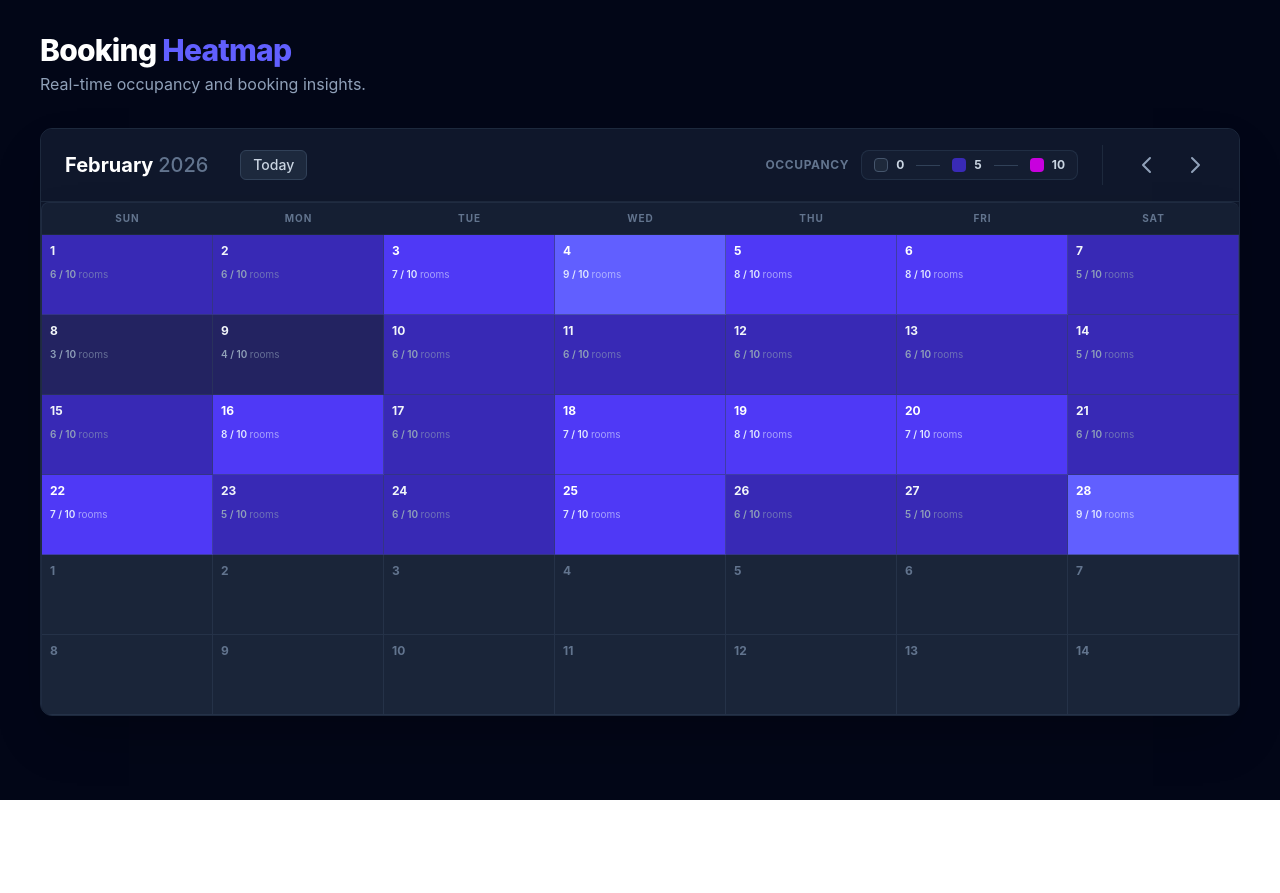
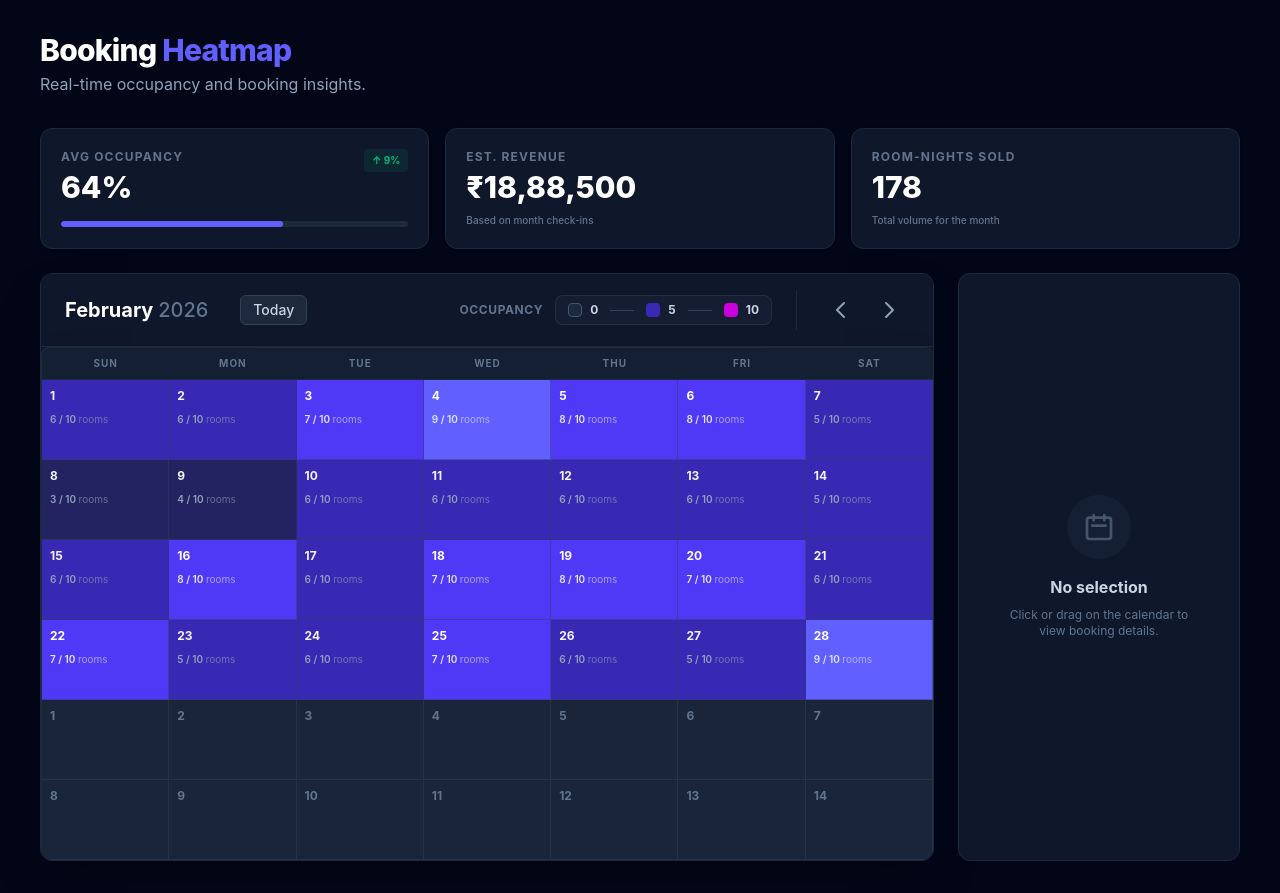
Before and after one commit to SahityaNaik/booking-calendar-heatmap, a React (Vite) app: page / in a window 1280 px wide. Before the commit the page ends 800 px from the top, so only its background shows below. Built offline with nearby package versions, Linux system fonts and the light colour scheme.

Commit message:
Implement analytical dashboard header and booking details panel

```diff
--- a/src/App.jsx
+++ b/src/App.jsx
@@ -1,45 +1,63 @@
 import { useState, useMemo } from 'react';
 import CalendarHeader from './components/CalendarHeader';
 import CalendarGrid from './components/CalendarGrid';
+import StatsHeader from './components/StatsHeader';
+import BookingDetails from './components/BookingDetails';
 import { useBookings } from './hooks/useBookings';
 import { useCalendarSelection } from './hooks/useCalendarSelection';
 import { getDaysInMonthGrid } from './utils/calendarUtils';
+import { calculateMonthlyStats, getTrendIndicator } from './utils/statsUtils';
+import { getBookingsInRange } from './utils/occupancyUtils';
 
 function App() {
-  // 1. Core State: The month we are currently viewing
-  const [viewDate, setViewDate] = useState(new Date(2026, 1, 1)); // Start at Feb 2026 as per sample data
-
-  // 2. Custom Hooks
+  const [viewDate, setViewDate] = useState(new Date(2026, 1, 1));
   const { bookings, loading, error } = useBookings();
   const selection = useCalendarSelection();
 
-  // 3. Derived State: The 42-day grid for the current view
-  const calendarGrid = useMemo(() => {
-    return getDaysInMonthGrid(viewDate.getFullYear(), viewDate.getMonth());
-  }, [viewDate]);
+  // Derived state: Grid cells
+  const calendarGrid = useMemo(() =>
+    getDaysInMonthGrid(viewDate.getFullYear(), viewDate.getMonth()),
+    [viewDate]
+  );
 
-  // 4. Navigation Handlers
-  const handlePrevMonth = () => {
-    setViewDate(new Date(viewDate.getFullYear(), viewDate.getMonth() - 1, 1));
-  };
+  // Derived state: Monthly statistics
+  const monthlyStats = useMemo(() =>
+    calculateMonthlyStats(bookings, viewDate.getFullYear(), viewDate.getMonth()),
+    [bookings, viewDate]
+  );
 
-  const handleNextMonth = () => {
-    setViewDate(new Date(viewDate.getFullYear(), viewDate.getMonth() + 1, 1));
-  };
+  // Derived state: Trend (comparing to previous month)
+  const prevMonthStats = useMemo(() => {
+    const prevDate = new Date(viewDate.getFullYear(), viewDate.getMonth() - 1, 1);
+    return calculateMonthlyStats(bookings, prevDate.getFullYear(), prevDate.getMonth());
+  }, [bookings, viewDate]);
 
-  const handleToday = () => {
-    setViewDate(new Date());
-  };
+  const trend = useMemo(() => getTrendIndicator(monthlyStats, prevMonthStats), [monthlyStats, prevMonthStats]);
+
+  // Derived state: Bookings overlapping selection
+  const selectedBookings = useMemo(() =>
+    getBookingsInRange(bookings, selection.selectionStart, selection.selectionEnd),
+    [bookings, selection.selectionStart, selection.selectionEnd]
+  );
+
+  const handlePrevMonth = () => setViewDate(new Date(viewDate.getFullYear(), viewDate.getMonth() - 1, 1));
+  const handleNextMonth = () => setViewDate(new Date(viewDate.getFullYear(), viewDate.getMonth() + 1, 1));
+  const handleToday = () => setViewDate(new Date());
 
   if (error) {
     return (
-      <div className="min-h-screen flex items-center justify-center bg-red-50 p-4">
-        <div className="text-center">
-          <h1 className="text-2xl font-bold text-red-600 mb-2">Oops!</h1>
-          <p className="text-red-500">{error}</p>
+      <div className="min-h-screen bg-[#020617] flex items-center justify-center p-4">
+        <div className="bg-[#0f172a] border border-rose-500/20 rounded-xl p-8 max-w-md text-center shadow-2xl">
+          <div className="w-16 h-16 bg-rose-500/10 rounded-full flex items-center justify-center mx-auto mb-4">
+            <svg xmlns="http://www.w3.org/2000/svg" className="h-8 w-8 text-rose-500" fill="none" viewBox="0 0 24 24" stroke="currentColor">
+              <path strokeLinecap="round" strokeLinejoin="round" strokeWidth={2} d="M12 9v2m0 4h.01m-6.938 4h13.856c1.54 0 2.502-1.667 1.732-3L13.732 4c-.77-1.333-2.694-1.333-3.464 0L3.34 16c-.77 1.333.192 3 1.732 3z" />
+            </svg>
+          </div>
+          <h2 className="text-xl font-bold text-white">Data Fetch Error</h2>
+          <p className="text-slate-400 mt-2 text-sm">{error}</p>
           <button
             onClick={() => window.location.reload()}
-            className="mt-4 px-4 py-2 bg-red-600 text-white rounded-lg hover:bg-red-700 transition-colors"
+            className="mt-6 px-6 py-2 bg-indigo-600 text-white rounded-lg hover:bg-indigo-700 transition-colors font-bold text-sm"
           >
             Retry
           </button>
@@ -60,10 +78,17 @@ function App() {
 
         <main className="space-y-6">
           {loading ? (
-            <div className="flex items-center justify-center h-96">
+            <div className="flex flex-col items-center justify-center h-96 space-y-4">
               <div className="animate-spin rounded-full h-12 w-12 border-b-2 border-indigo-500"></div>
+              <p className="text-slate-500 font-medium text-sm animate-pulse">Fetching latest booking data...</p>
             </div>
           ) : (
+            <>
+              <StatsHeader stats={monthlyStats} trend={trend} />
+
+              <div className="grid grid-cols-1 lg:grid-cols-4 gap-6">
+                {/* Main Calendar View */}
+                <div className="lg:col-span-3">
                   <section className="bg-[#0f172a] rounded-xl shadow-2xl border border-slate-800 overflow-hidden">
                     <CalendarHeader
                       viewDate={viewDate}
@@ -80,6 +105,17 @@ function App() {
                       onMouseUp={selection.endSelection}
                     />
                   </section>
+                </div>
+
+                {/* Side Panel: Booking Details */}
+                <div className="lg:col-span-1 h-[600px] lg:h-auto">
+                  <BookingDetails
+                    selectedRange={{ start: selection.selectionStart, end: selection.selectionEnd }}
+                    bookings={selectedBookings}
+                  />
+                </div>
+              </div>
+            </>
           )}
         </main>
       </div>
--- /dev/null
+++ b/src/components/BookingDetails.jsx
@@ -0,0 +1,84 @@
+/**
+ * BookingDetails Component
+ * Displays a list of bookings overlapping the selected date range.
+ */
+const BookingDetails = ({ selectedRange, bookings }) => {
+  if (!selectedRange.start) {
+    return (
+      <div className="bg-[#0f172a] border border-slate-800 rounded-xl p-8 text-center h-full flex flex-col justify-center items-center">
+        <div className="w-16 h-16 bg-slate-800/50 rounded-full flex items-center justify-center mb-4">
+          <svg xmlns="http://www.w3.org/2000/svg" className="h-8 w-8 text-slate-600" fill="none" viewBox="0 0 24 24" stroke="currentColor">
+            <path strokeLinecap="round" strokeLinejoin="round" strokeWidth={2} d="M8 7V3m8 4V3m-9 8h10M5 21h14a2 2 0 002-2V7a2 2 0 00-2-2H5a2 2 0 00-2 2v12a2 2 0 002 2z" />
+          </svg>
+        </div>
+        <h4 className="text-slate-300 font-bold">No selection</h4>
+        <p className="text-slate-500 text-xs mt-2 max-w-[200px]">
+          Click or drag on the calendar to view booking details.
+        </p>
+      </div>
+    );
+  }
+
+  const startDate = selectedRange.start.toLocaleDateString('en-US', { month: 'short', day: 'numeric' });
+  const endDate = selectedRange.end ? selectedRange.end.toLocaleDateString('en-US', { month: 'short', day: 'numeric' }) : startDate;
+  const isSingleDay = !selectedRange.end || startDate === endDate;
+
+  return (
+    <div className="bg-[#0f172a] border border-slate-800 rounded-xl overflow-hidden h-[580px] flex flex-col shadow-2xl">
+      <div className="p-4 bg-slate-800/30 border-b border-slate-800">
+        <h4 className="text-sm font-bold text-white flex items-center gap-2">
+          <span className="w-2 h-2 bg-indigo-500 rounded-full"></span>
+          Stay Details
+        </h4>
+        <p className="text-[10px] text-slate-500 font-bold uppercase tracking-wider mt-1">
+          {startDate} {!isSingleDay && `— ${endDate}`}
+        </p>
+      </div>
+
+      <div className="flex-1 overflow-y-auto p-4 space-y-3 scrollbar-hide hover:scrollbar-default [&::-webkit-scrollbar]:w-1.5 [&::-webkit-scrollbar-track]:bg-transparent [&::-webkit-scrollbar-thumb]:bg-slate-800 [&::-webkit-scrollbar-thumb]:rounded-full hover:[&::-webkit-scrollbar-thumb]:bg-slate-700 transition-colors">
+        {bookings.length === 0 ? (
+          <div className="py-10 text-center">
+            <p className="text-slate-500 text-sm italic">No bookings found for this range.</p>
+          </div>
+        ) : (
+          bookings.map((booking) => (
+            <div key={booking.id} className="bg-[#1e293b] border border-slate-800 rounded-lg p-3 hover:border-slate-600 transition-colors group">
+              <div className="flex justify-between items-start">
+                <div>
+                  <h5 className="text-sm font-bold text-white group-hover:text-indigo-400 transition-colors">
+                    {booking.guestName}
+                  </h5>
+                  <p className="text-[10px] text-slate-400 font-medium">Room {booking.roomNumber} • {booking.roomType}</p>
+                </div>
+                <span className={`text-[10px] px-2 py-0.5 rounded font-bold ${
+                  booking.status === 'confirmed' ? 'bg-emerald-500/10 text-emerald-500' : 'bg-amber-500/10 text-amber-500'
+                }`}>
+                  {booking.status}
+                </span>
+              </div>
+
+              <div className="mt-3 grid grid-cols-2 gap-2 text-[10px]">
+                <div className="bg-slate-900/50 p-2 rounded">
+                  <p className="text-slate-500 uppercase tracking-tighter font-bold">Check-In</p>
+                  <p className="text-slate-300 font-medium">{booking.checkIn}</p>
+                </div>
+                <div className="bg-slate-900/50 p-2 rounded">
+                  <p className="text-slate-500 uppercase tracking-tighter font-bold">Check-Out</p>
+                  <p className="text-slate-300 font-medium">{booking.checkOut}</p>
+                </div>
+              </div>
+            </div>
+          ))
+        )}
+      </div>
+
+      <div className="p-3 bg-slate-800/10 border-t border-slate-800">
+        <div className="flex justify-between items-center">
+          <span className="text-xs text-slate-500 font-bold uppercase tracking-tighter">{bookings.length} Results Found</span>
+        </div>
+      </div>
+    </div>
+  );
+};
+
+export default BookingDetails;
--- a/src/components/CalendarCell.jsx
+++ b/src/components/CalendarCell.jsx
@@ -47,7 +47,7 @@ const CalendarCell = ({
       onMouseEnter={() => onMouseEnter(date)}
       onMouseUp={onMouseUp}
       className={`
-        relative h-20 border-r border-b border-slate-700/50 p-2 transition-all cursor-pointer select-none
+        relative h-20 border-r border-b border-slate-700/50 p-2 cursor-pointer select-none
         ${heatmapClass}
         ${isSelected ? 'ring-2 ring-indigo-400 ring-inset z-10' : ''}
         ${isSelectionStart ? 'rounded-l-sm' : ''}
--- /dev/null
+++ b/src/components/StatsHeader.jsx
@@ -0,0 +1,48 @@
+/**
+ * StatsHeader Component
+ * Displays high-level monthly metrics and trends.
+ */
+const StatsHeader = ({ stats, trend }) => {
+  return (
+    <div className="grid grid-cols-1 md:grid-cols-3 gap-4 mb-6">
+      {/* Average Occupancy */}
+      <div className="bg-[#0f172a] border border-slate-800 rounded-xl p-5 shadow-sm">
+        <div className="flex justify-between items-start">
+          <div>
+            <p className="text-xs font-bold text-slate-500 uppercase tracking-widest">Avg Occupancy</p>
+            <h3 className="text-3xl font-extrabold text-white mt-1">{stats.averageOccupancy}%</h3>
+          </div>
+          {trend && (
+            <div className={`flex items-center px-2 py-1 rounded text-[10px] font-bold ${trend.isPositive ? 'bg-emerald-500/10 text-emerald-500' : 'bg-rose-500/10 text-rose-500'}`}>
+              {trend.isPositive ? '↑' : '↓'} {trend.value}%
+            </div>
+          )}
+        </div>
+        <div className="mt-4 h-1.5 w-full bg-slate-800 rounded-full overflow-hidden">
+          <div
+            className="h-full bg-indigo-500 rounded-full transition-all duration-1000"
+            style={{ width: `${stats.averageOccupancy}%` }}
+          />
+        </div>
+      </div>
+
+      {/* Total Revenue */}
+      <div className="bg-[#0f172a] border border-slate-800 rounded-xl p-5 shadow-sm">
+        <p className="text-xs font-bold text-slate-500 uppercase tracking-widest">Est. Revenue</p>
+        <h3 className="text-3xl font-extrabold text-white mt-1">
+          ₹{stats.totalRevenue.toLocaleString('en-IN')}
+        </h3>
+        <p className="text-[10px] text-slate-500 mt-2 font-medium">Based on month check-ins</p>
+      </div>
+
+      {/* Room Nights */}
+      <div className="bg-[#0f172a] border border-slate-800 rounded-xl p-5 shadow-sm">
+        <p className="text-xs font-bold text-slate-500 uppercase tracking-widest">Room-Nights Sold</p>
+        <h3 className="text-3xl font-extrabold text-white mt-1">{stats.totalOccupiedRoomNights}</h3>
+        <p className="text-[10px] text-slate-500 mt-2 font-medium">Total volume for the month</p>
+      </div>
+    </div>
+  );
+};
+
+export default StatsHeader;
--- a/src/utils/occupancyUtils.js
+++ b/src/utils/occupancyUtils.js
@@ -50,3 +50,27 @@ export function getOverlappingBookings(bookings, selectionStart, selectionEnd) {
     return checkInTime <= rangeEndTime && checkOutTime > rangeStartTime;
   });
 }
+/**
+ * Finds all bookings that overlap with a specific date range.
+ */
+export function getBookingsInRange(bookings, startDate, endDate) {
+  if (!startDate || !endDate) return [];
+
+  const start = new Date(startDate);
+  const end = new Date(endDate);
+
+  // Normalize time to midnight for comparison
+  start.setHours(0, 0, 0, 0);
+  end.setHours(0, 0, 0, 0);
+
+  return bookings.filter(booking => {
+    if (booking.status === 'cancelled') return false;
+
+    const bStart = new Date(booking.checkIn);
+    const bEnd = new Date(booking.checkOut);
+    bStart.setHours(0, 0, 0, 0);
+    bEnd.setHours(0, 0, 0, 0);
+
+    return bStart <= end && bEnd > start;
+  });
+}
```
Lines whose indentation alone changed are shown as unchanged.
